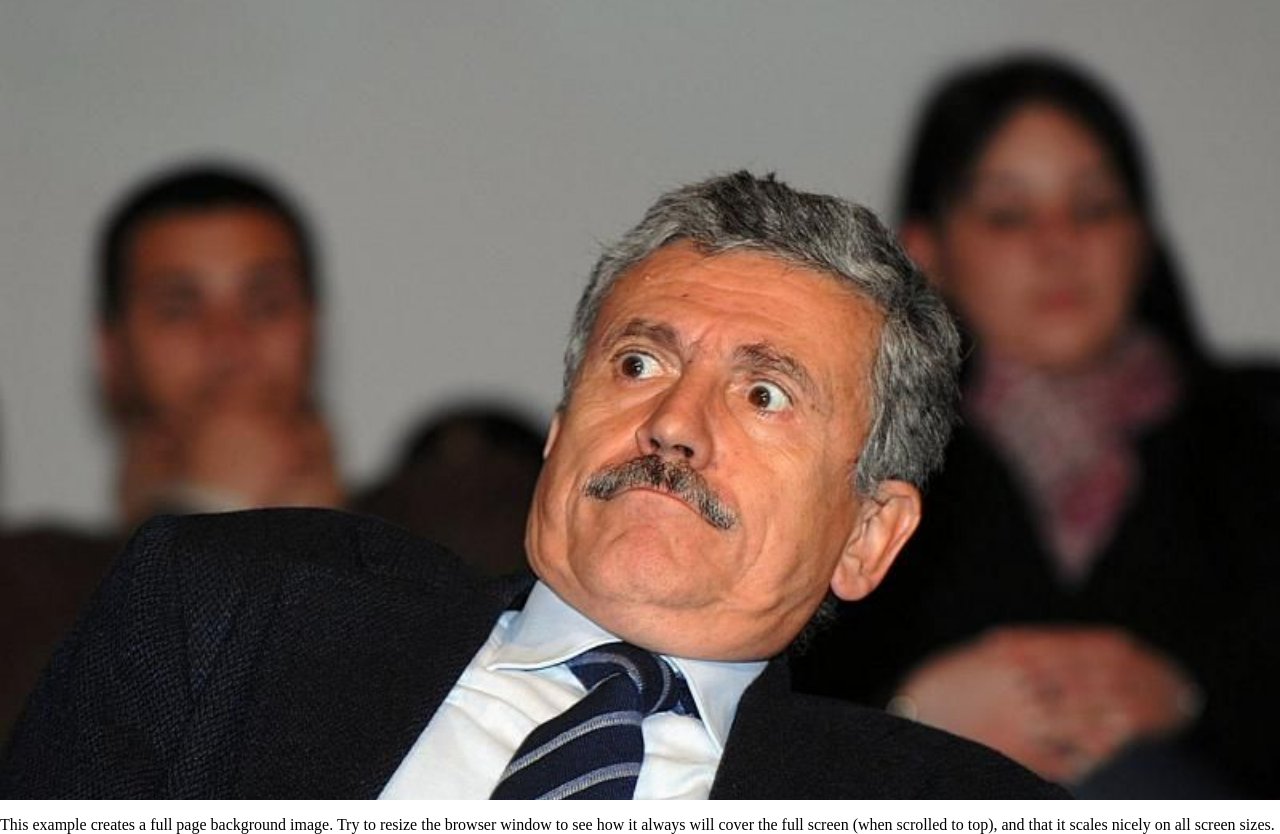
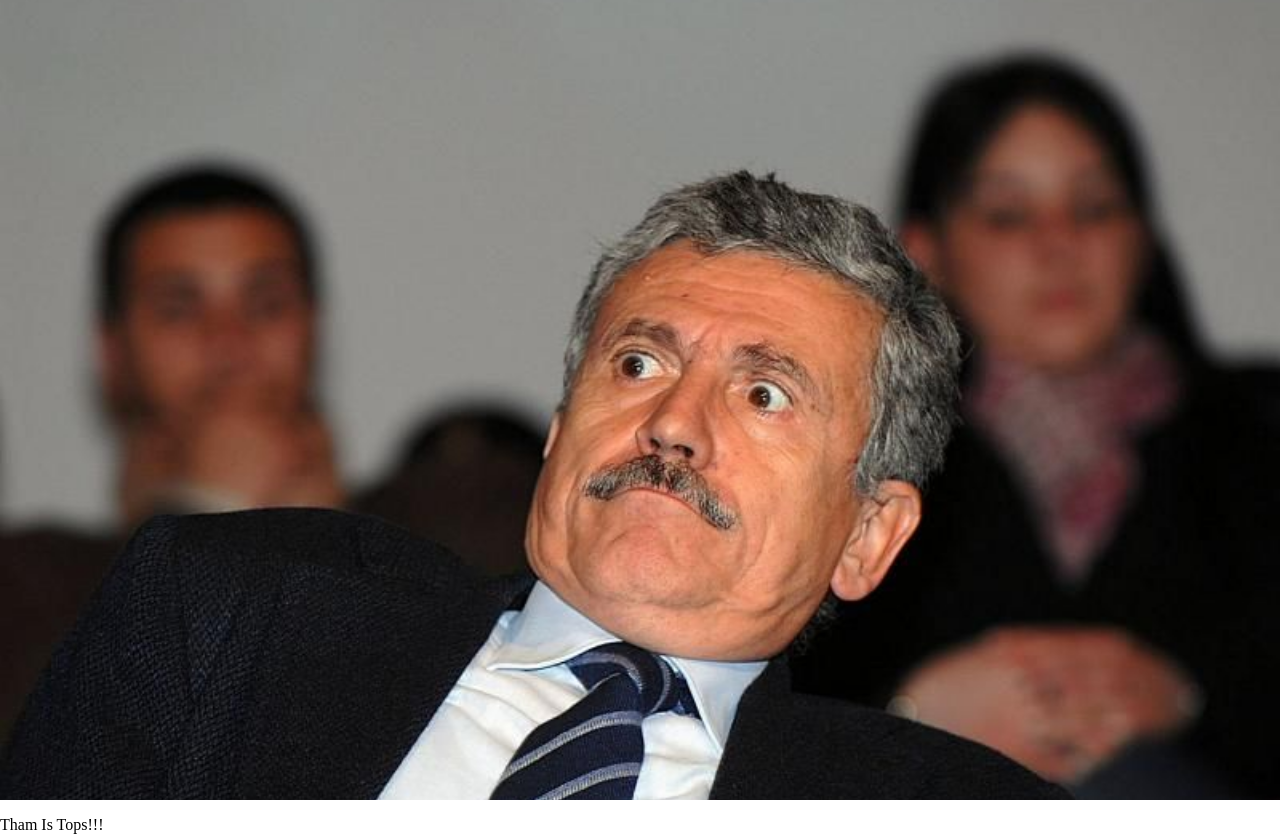
Before and after one commit to ThamVongkeneta/mycoolsite, a plain HTML site: page index.html in a window 1280 px wide. Drawn offline with Linux system fonts and the light colour scheme.

Commit message:
Update index.html

```diff
--- a/index.html
+++ b/index.html
@@ -26,7 +26,7 @@ body, html {
 
 <div class="bg"></div>
 
-<p>This example creates a full page background image. Try to resize the browser window to see how it always will cover the full screen (when scrolled to top), and that it scales nicely on all screen sizes.</p>
+<p>Tham Is Tops!!!</p>
 
 </body>
 </html>
```
